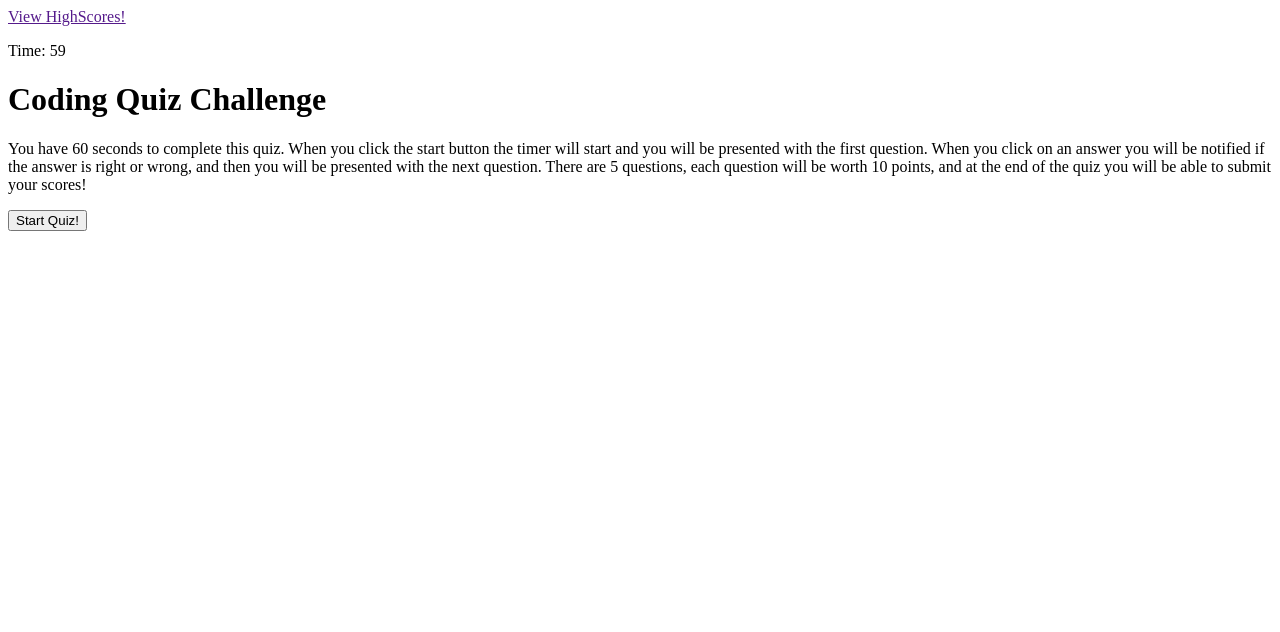
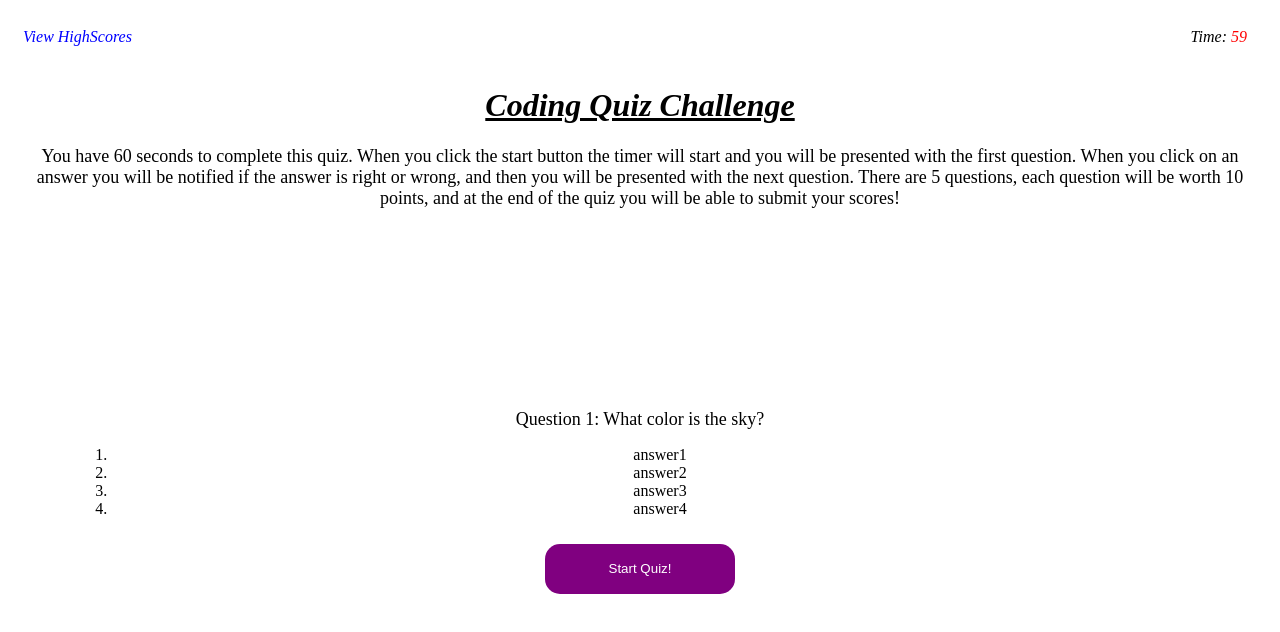
Before and after one commit to pschlafley/Code-Quiz, a plain HTML site: page index.html in a window 1280 px wide. Both pictures are taken after a click on the button "Start Quiz!". Drawn offline with Linux system fonts and the light colour scheme.

Commit message:
add functionality to buttons and created styles for the html

```diff
--- a/assets/JS/script.js
+++ b/assets/JS/script.js
@@ -1,10 +1,9 @@
 var startBtn = document.getElementById("start-button");
-var timerClock = document.getElementById("quiz-timer");
+var timerCountdown = document.getElementById("quiz-timer");
 var answerList = document.getElementById("answer-list");
 var quizSection = document.getElementById("quiz-wrapper");
 
 var currentQuestion = 0;
-question[currentQuestion];
 
 var questions = [
     {
@@ -34,6 +33,10 @@ var questions = [
     },
 ];
 
+function startQuiz() {
+    quizTimer();
+};
+
 
 
 // timer starts when button is clicked
@@ -41,22 +44,39 @@ function quizTimer() {
     var timeLeft = 60;
 
     var timeInterval = setInterval(function() {
-        if (timeLeft > 0) {
-            timerClock.textContent = timeLeft;
+        if (timeLeft >= 0) {
+            timerCountdown.textContent = timeLeft;
             timeLeft --;
         } else {
             clearInterval(timeInterval);
         }
     }, 1000);
+
+    document.getElementById("quiz-timer").style.color = "red";
+
+    getQuestion();
 };
+
+// when button is clicked then questions and answers appear
+  function getQuestion() {
+    var question = questions[currentQuestion];
+    document.getElementById("question").textContent = question.question;
+    for (i = 0; i < question.choices.length; i++) {
+        var listItemEl = document.createElement("li");
+        listItemEl.textContent = question.choices[i];
+        answerList.appendChild(listItemEl);
+    }
+};
+
+ // when user answers a question then the next question appears
 
 
 // click the start button to run the quizTimer function
-startBtn.addEventListener("click", quizTimer);
+startBtn.addEventListener("click", startQuiz);
 
 
-// WHEN I answer a question
-// THEN I am presented with another question
+
+
 // WHEN I answer a question incorrectly
 // THEN time is subtracted from the clock
 // WHEN all questions are answered or the timer reaches 0
--- a/assets/css/style.css
+++ b/assets/css/style.css
@@ -0,0 +1,59 @@
+* {
+    box-sizing: border-box;
+}
+
+header {
+    display: flex;
+    justify-content: space-between;
+    padding: 20px 0;
+}
+
+.timer-display {
+    margin: 0 25px;
+    font-style: italic;
+
+}
+
+.highscore {
+    color: blue;
+    text-decoration: none;
+    margin: 0 15px;
+    font-style: italic;
+}
+
+.content-wrapper {
+    display: flex;
+    flex-wrap: wrap;
+    justify-content: center;
+    text-align: center;
+}
+
+main h1 {
+    text-decoration: underline;
+    font-style: italic;
+}
+
+main p {
+    margin: 0 25px;
+    font-size: 18px;
+}
+
+ .quiz-wrapper {
+    flex-direction: row;
+    flex-wrap: wrap;
+    width: 90%;
+    margin-top: 200px;
+}
+
+
+button {
+    background-color: purple;
+    border: none;
+    border-radius: 15px;
+    color: white;
+    padding: 15px 32px;
+    margin: 10px 20px;
+    width: 15%;
+    height: 50px;
+    justify-content: center;
+}
--- a/index.html
+++ b/index.html
@@ -11,9 +11,9 @@
 <body>
 
     <header>
-        <a href="">View HighScores!</a>
+        <a href="" class="highscore">View HighScores</a>
 
-        <p>
+        <p class="timer-display">
             Time:
             <span id="quiz-timer" class="quiz-timer"></span>
         </p>
@@ -31,12 +31,13 @@
             </p>
         </div>
 
+        <div id="quiz-wrapper" class="quiz-wrapper">
+            <p id="question" class="question"></p>
+            <ol id="answer-list" class="answer-list"></ol>
+        </div>
+
         <button type="button" id="start-button" class="start-button">Start Quiz!</button>
 
-        <div id="questions-content" class="questions-content">
-            <p id="question" class="questions"></p>
-            <ol id="answer-list" class="answer-list"></ol>
-        </div>
     </main>
 
     <script src="./assets/JS/script.js"></script>
```
Also changed, not shown: 2 other files.
